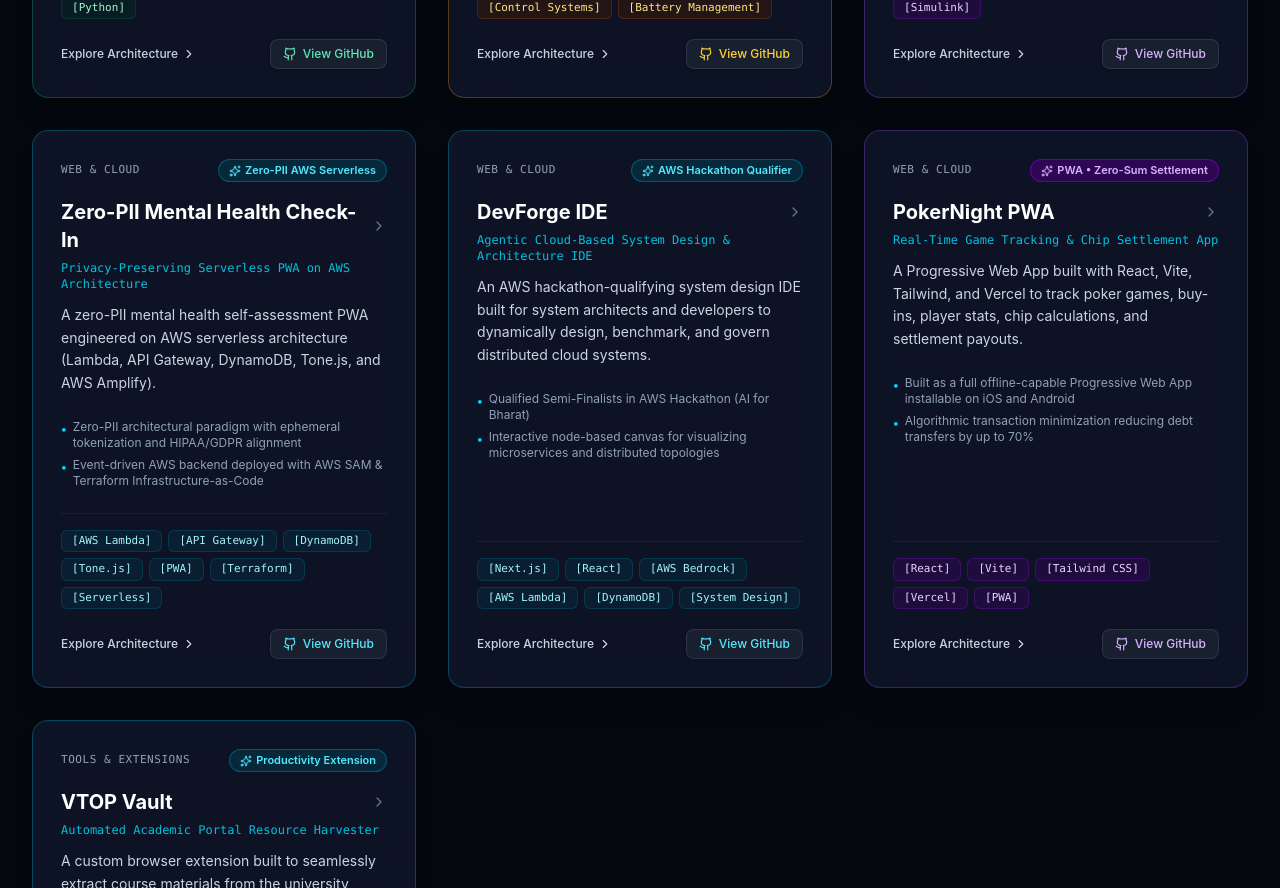
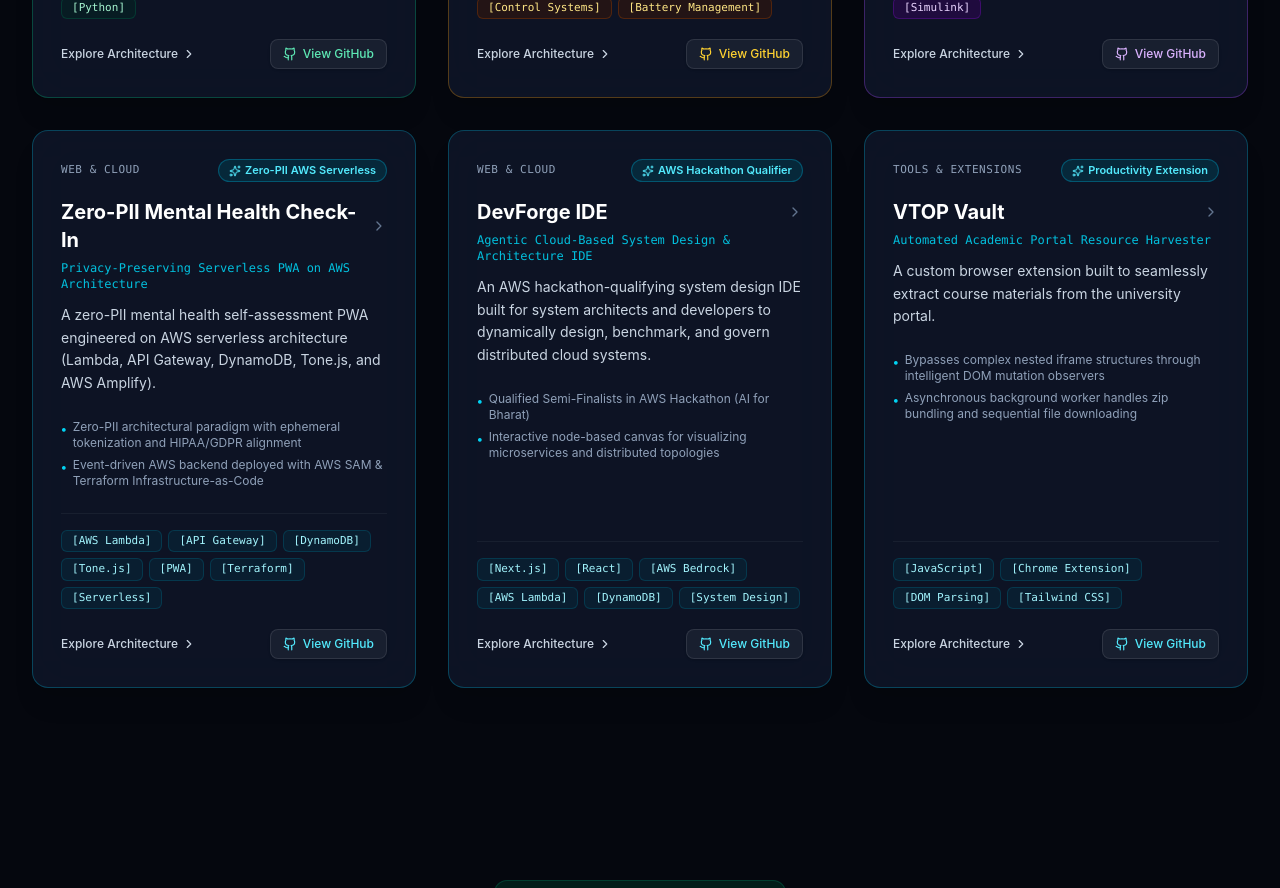
Before and after one commit to Sky-Code06/Aakash-Nair-Portfolio, a Next.js app: page / in a window 1280 px wide. Shown: the part 4240-5128 px from the top of the page. Built offline with nearby package versions, Linux system fonts and the light colour scheme.

Commit message:
chore: exclude PokerNight, Black Market, and Our Story from projects

```diff
--- a/src/data/portfolioData.ts
+++ b/src/data/portfolioData.ts
@@ -269,30 +269,6 @@ export const PORTFOLIO_DATA = {
       demoUrl: "https://devforge-cloudcanvas.vercel.app",
     },
     {
-      id: "pokernight-pwa",
-      title: "PokerNight PWA",
-      subtitle: "Real-Time Game Tracking & Chip Settlement App",
-      description: "A Progressive Web App built with React, Vite, Tailwind, and Vercel to track poker games, buy-ins, player stats, chip calculations, and settlement payouts.",
-      detailedDescription: "Eliminates post-game confusion with an algorithmic zero-sum debt settlement engine. Tracks continuous buy-ins, dynamic re-buys, blinds escalations, and computes the absolute minimum number of peer-to-peer money transfers.",
-      category: "Web & Cloud" as const,
-      tags: ["React", "Vite", "Tailwind CSS", "Vercel", "PWA"],
-      badge: "PWA • Zero-Sum Settlement",
-      accent: "purple" as const,
-      featured: false,
-      highlights: [
-        "Built as a full offline-capable Progressive Web App installable on iOS and Android",
-        "Algorithmic transaction minimization reducing debt transfers by up to 70%",
-        "Live session telemetry with instant pot equity and player ROI analytics",
-      ],
-      metrics: [
-        { label: "PWA Audit", value: "100/100" },
-        { label: "Settlement", value: "Min-Transfer Algo" },
-        { label: "Deploy", value: "Vercel Zero-Config" },
-      ],
-      githubUrl: "https://github.com/Sky-Code06/PokerNight-PWA",
-      demoUrl: "https://pokernight-pwa.vercel.app",
-    },
-    {
       id: "vtop-vault",
       title: "VTOP Vault",
       subtitle: "Automated Academic Portal Resource Harvester",
```
